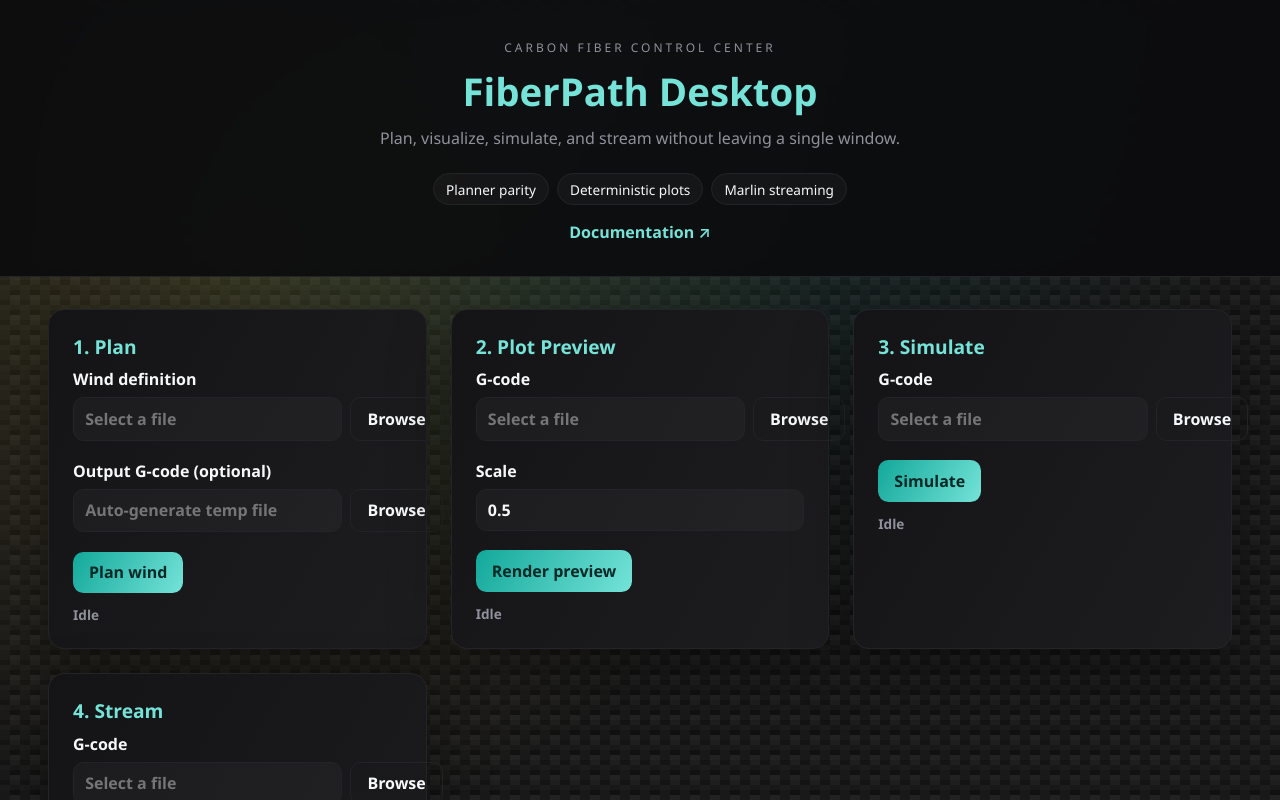
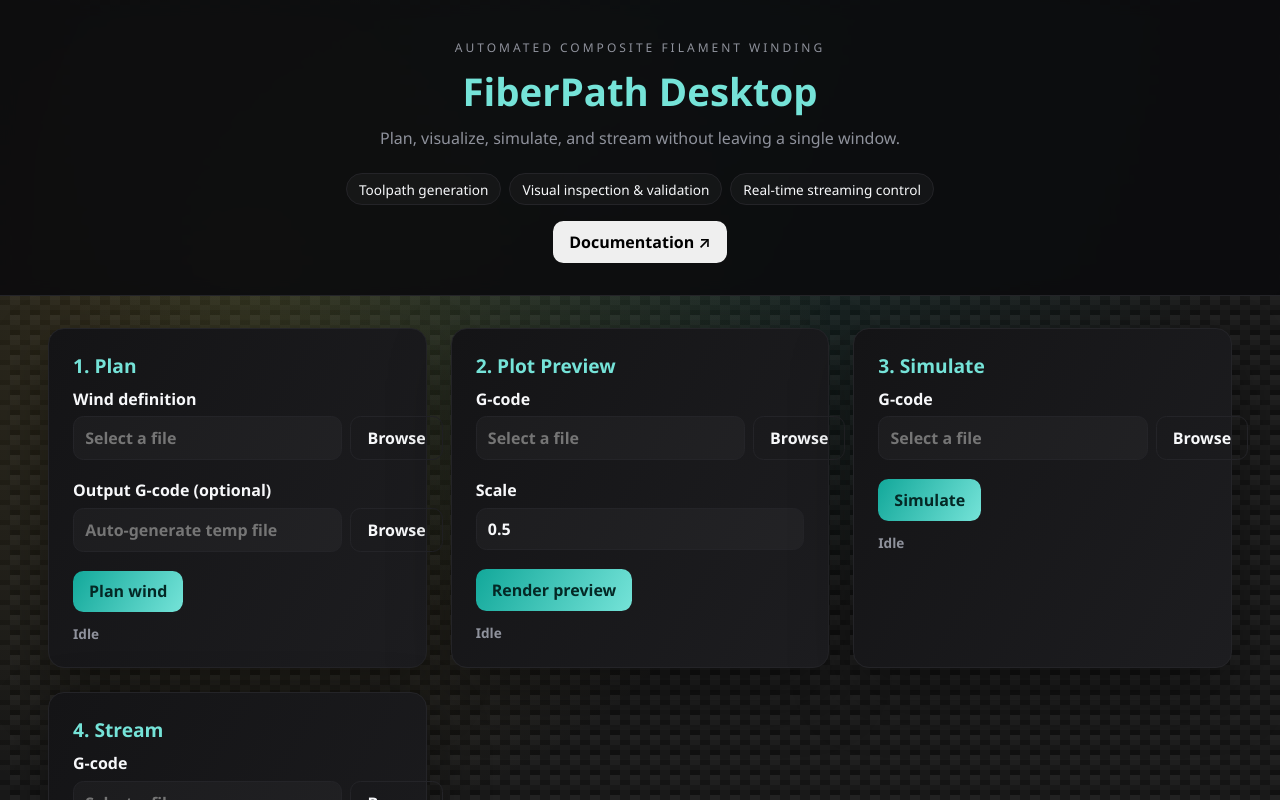
Before and after one commit to CameronBrooks11/fiberpath, a React app in the folder fiberpath_gui/: page / in a window 1280 px wide. Shown: the top 800 px of the page. Built offline with nearby package versions, Linux system fonts and the light colour scheme; the HTML template or start-up script is replaced by a standard one.

Commit message:
update main gui page and fix link

```diff
--- a/fiberpath_gui/package.json
+++ b/fiberpath_gui/package.json
@@ -17,6 +17,7 @@
   "dependencies": {
     "@tauri-apps/api": "^2.0.0",
     "@tauri-apps/plugin-dialog": "^2.0.0",
+    "@tauri-apps/plugin-shell": "^2.3.3",
     "clsx": "^2.1.0",
     "react": "^18.3.1",
     "react-dom": "^18.3.1",
--- a/fiberpath_gui/src-tauri/tauri.conf.json
+++ b/fiberpath_gui/src-tauri/tauri.conf.json
@@ -25,6 +25,11 @@
       "icons/icon.ico"
     ]
   },
+  "allowlist": {
+    "shell": {
+      "all": true
+    }
+  },
   "app": {
     "windows": [
       {
--- a/fiberpath_gui/src/App.tsx
+++ b/fiberpath_gui/src/App.tsx
@@ -1,3 +1,4 @@
+import { open as openExternal } from "@tauri-apps/api/shell";
 import { FormEvent, useState } from "react";
 
 import { FileField } from "./components/FileField";
@@ -104,21 +105,25 @@
     }
   };
 
+  const handleDocsLink = () => {
+    void openExternal("https://cameronbrooks11.github.io/fiberpath");
+  };
+
   return (
     <div className="app-shell">
       <header className="hero">
-        <p className="hero__eyebrow">Carbon Fiber Control Center</p>
+        <p className="hero__eyebrow">Automated Composite Filament Winding</p>
         <h1>FiberPath Desktop</h1>
         <p className="hero__lead">Plan, visualize, simulate, and stream without leaving a single window.</p>
         <div className="hero__tags">
-          <span>Planner parity</span>
-          <span>Deterministic plots</span>
-          <span>Marlin streaming</span>
+          <span>Toolpath generation</span>
+          <span>Visual inspection & validation</span>
+          <span>Real-time streaming control</span>
         </div>
         <div className="hero__links">
-          <a href="https://cameronbrooks11.github.io/fiberpath" target="_blank" rel="noreferrer noopener">
+          <button type="button" onClick={handleDocsLink}>
             Documentation ↗
-          </a>
+          </button>
         </div>
       </header>
 
```
Also changed, not shown: 1 other file (tests, documents, lock files or other folders).
